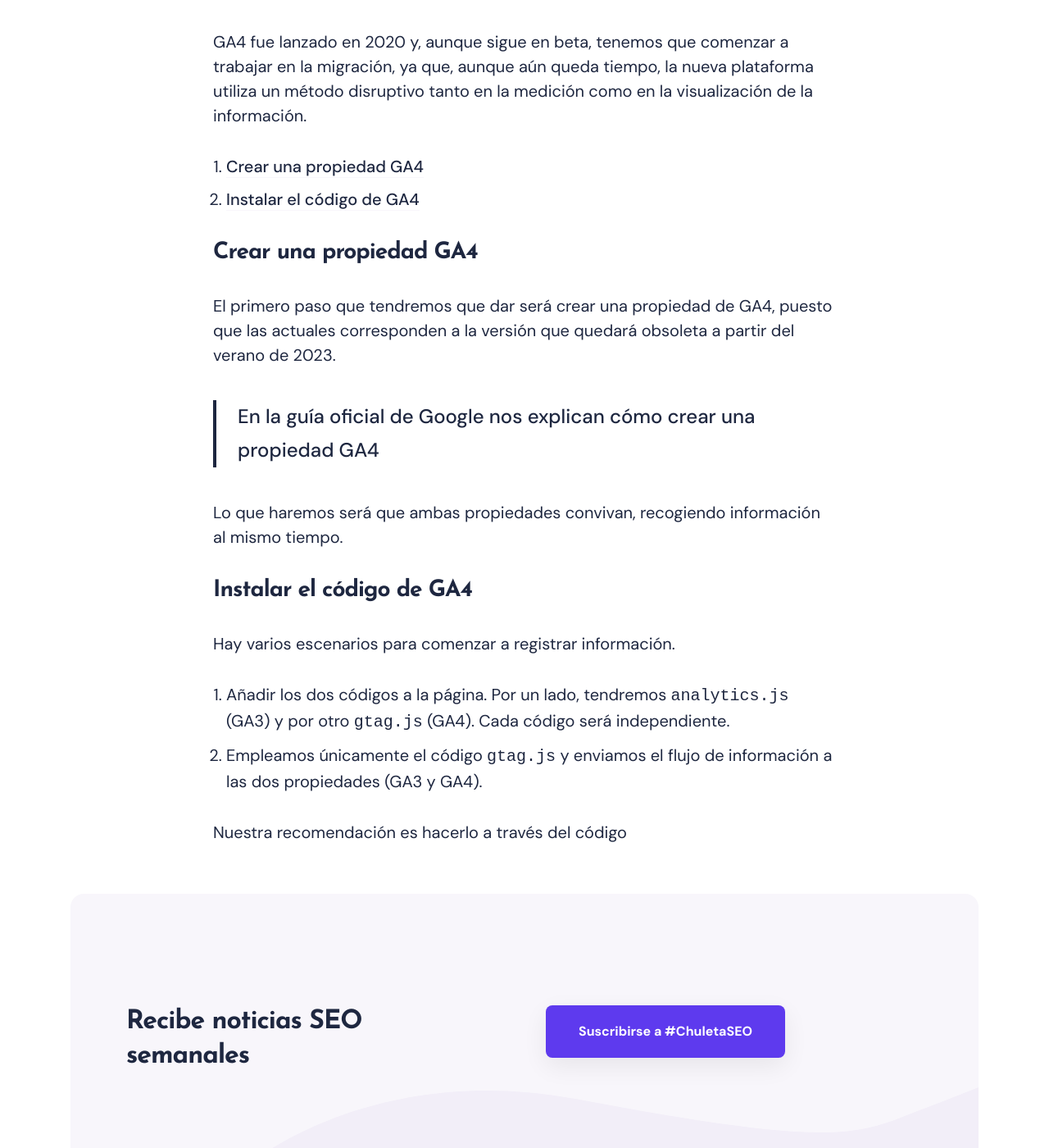
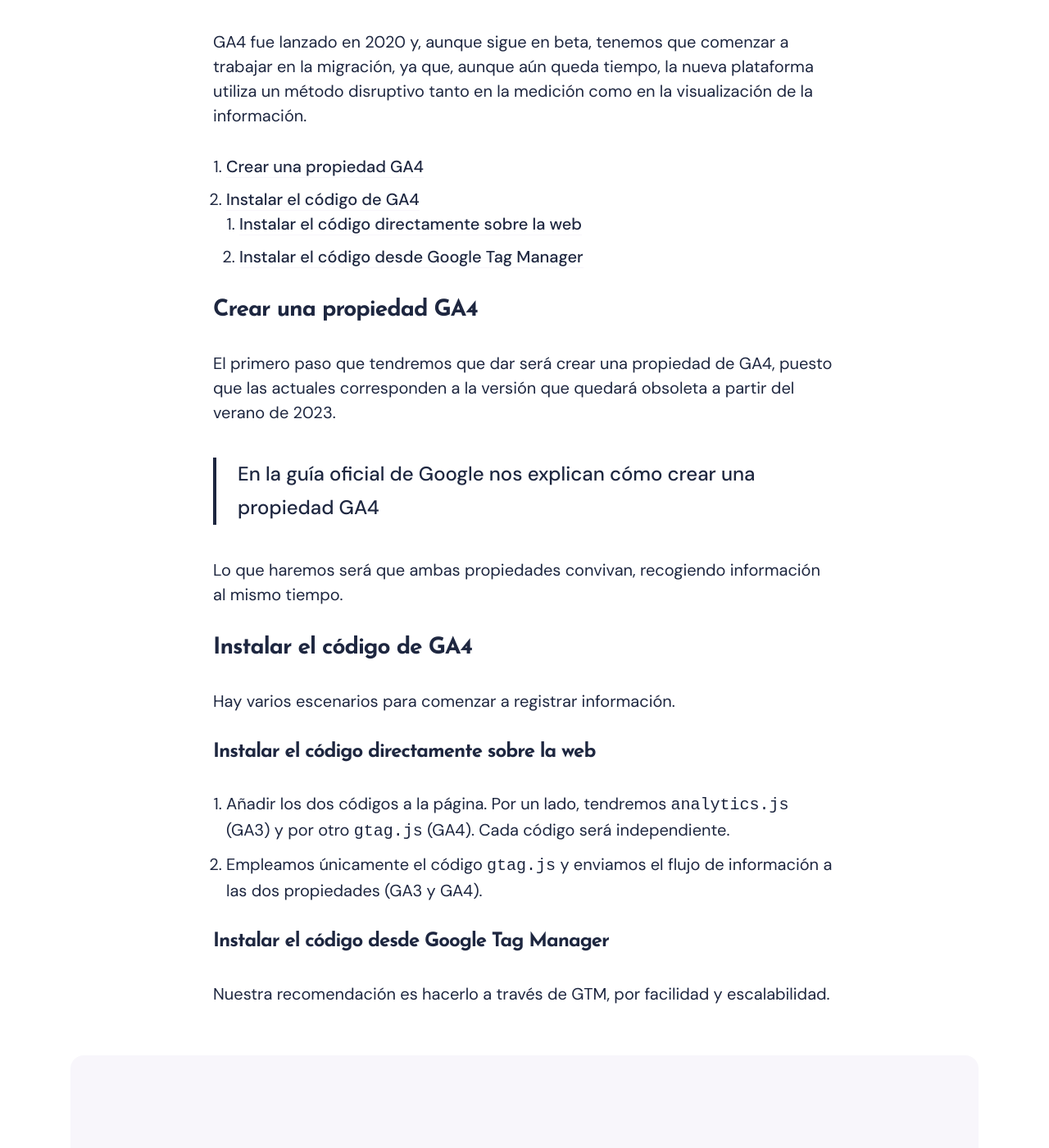
Before and after one commit to Emirodgar/w-avanzared, a Jekyll site: the page built from Google Analytics/google-analytics.md, in a window 1280 px wide and 1400 px high, scrolled down 569 px. Shown: the whole window at 82% size. Built offline with Jekyll 4.4.1, drawn with Linux system fonts in a browser that asks for light colours; nearby versions of some CDN libraries.

Commit message:
Google Analytics/google-analytics.md updated from https://stackedit.io/

```diff
--- a/Google Analytics/google-analytics.md
+++ b/Google Analytics/google-analytics.md
@@ -31,12 +31,15 @@ Lo que haremos será que ambas propiedades convivan, recogiendo información al
 
 Hay varios escenarios para comenzar a registrar información.
 
+### Instalar el código directamente sobre la web
 
  1. Añadir los dos códigos a la página. Por un lado, tendremos `analytics.js` (GA3) y por otro `gtag.js` (GA4). Cada código será independiente.
  2. Empleamos únicamente el código `gtag.js` y enviamos el flujo de información a las dos propiedades (GA3 y GA4).
 
-Nuestra recomendación es hacerlo a través del código
+### Instalar el código desde Google Tag Manager
+
+Nuestra recomendación es hacerlo a través de GTM, por facilidad y escalabilidad.
 <!--stackedit_data:
-eyJoaXN0b3J5IjpbOTY0NjI4MjI4LC0xNzYyODEwMDc0LC0yMT
-ExNDMwMTUxXX0=
+eyJoaXN0b3J5IjpbMTAyODQwMzkyMCwtMTc2MjgxMDA3NCwtMj
+ExMTQzMDE1MV19
 -->
```
